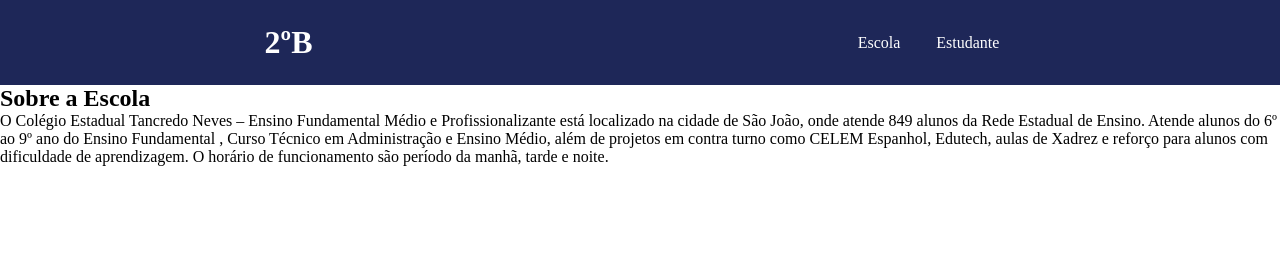
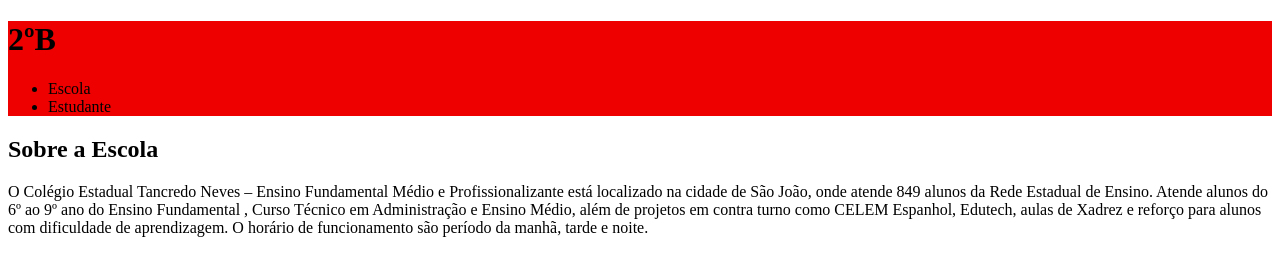
Before and after one commit to iffgr/sait-turma-criativa, a plain HTML site: page index.html in a window 1280 px wide. Drawn offline with Linux system fonts and the light colour scheme.

Commit message:
Add files via upload

```diff
--- a/index.html
+++ b/index.html
@@ -6,6 +6,9 @@
     <meta name="viewport" content="width=device-width, initial-scale=1.0">
     <title>Document</title>
     <link rel="stylesheet" href="style.css">
+    <link rel="preconnect" href="https://fronts.googleaṕis.com">
+    <link rel="preconnect" href="https://fronts.gstatic.com" crossorigin>
+    <link href="https://fronts.googoleapis.com/css2?family=Poppins:wght@400;700&display
 </head>
 
 <body>
--- a/style.css
+++ b/style.css
@@ -1,19 +1,8 @@
-*{
-    margin: 0;
-    padding: 00;
+.cabecalho {
+    background-color: #ee0000;
+    color: rgb(0, 0, 0);
 }
 
-.cabecalho {
-    background-color: #1E2758;
-    color: white;
-    display: flex;
-    justify-content: space-around;
-    align-items: center;
-    padding: 24px 0;
+img{
+
 }
-
-.cabecalho-lista-item{
-    display: inline-block;
-    margin: 0 16px;
-    font-size: 24px 0;
-}
```
